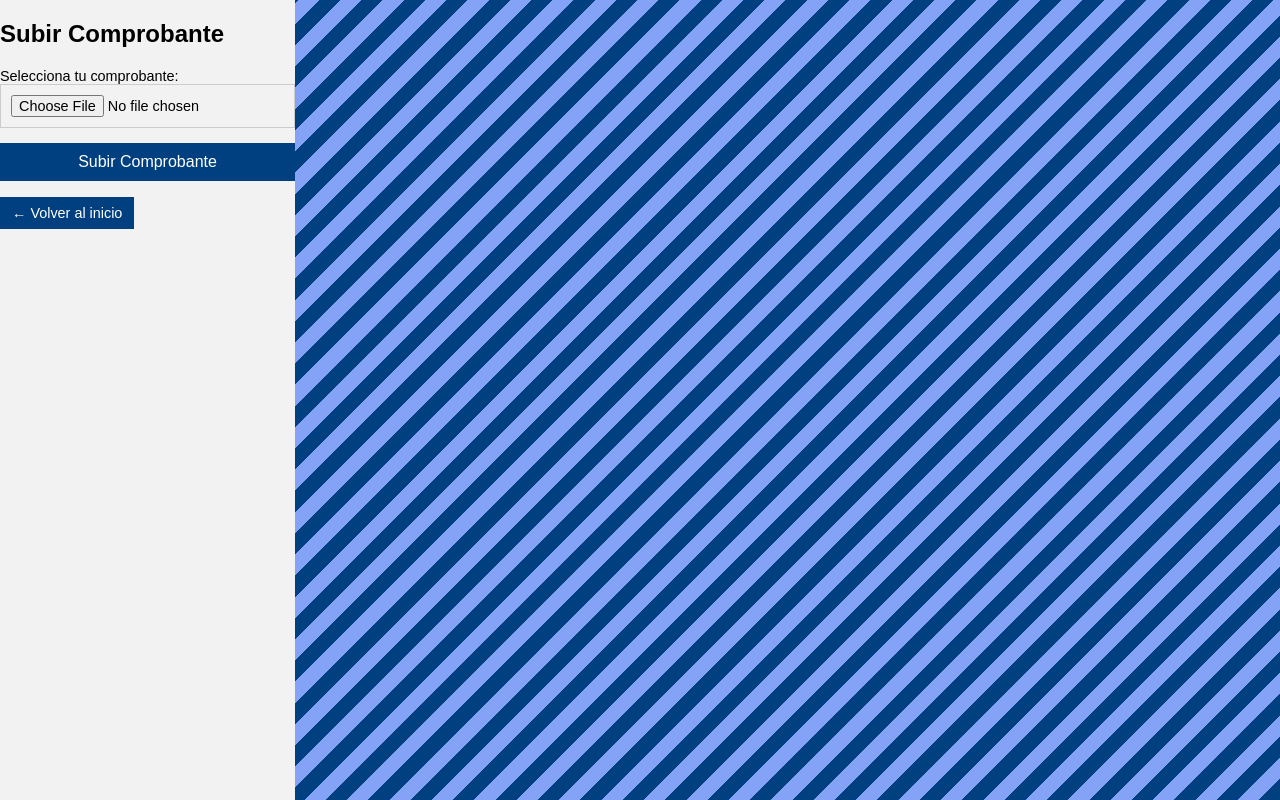
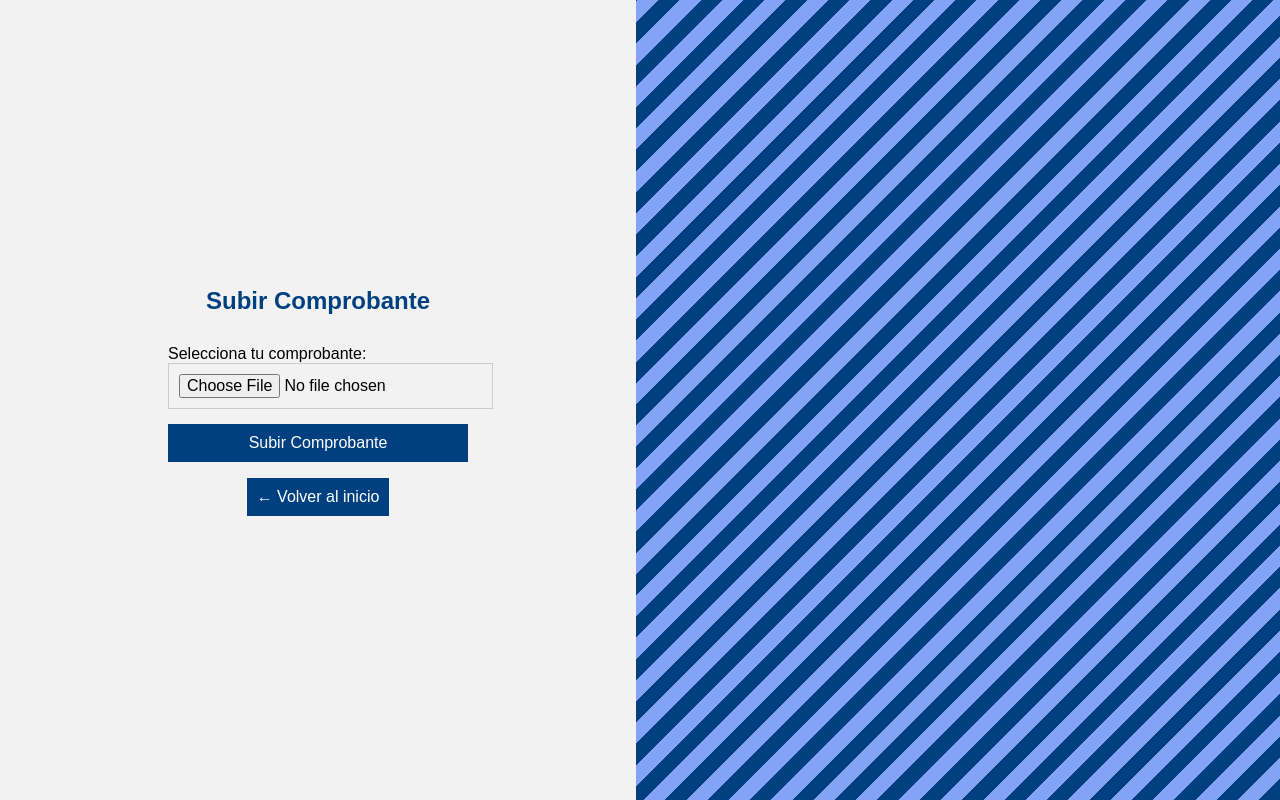
Before and after one commit to FISHnet178/FISHnet, a PHP site: page /comprobantes.php in a window 1280 px wide. Run offline with PHP 8.4, Linux system fonts and the light colour scheme.

Commit message:
Refactoriza el estilo del formulario de datos en dashboard.css: se eliminan estilos redundantes y se mejora la estructura para mayor consistencia visual.

```diff
--- a/app/estilos/dashboard.css
+++ b/app/estilos/dashboard.css
@@ -5,81 +5,47 @@
   font-family: Arial, sans-serif;
 }
 
-.action-buttons button {
-  padding: 8px 12px;
-  background-color: #004080;
-  color: white;
-  border: none;
-  font-size: 0.9em;
-  cursor: pointer;
-  transition: background-color 0.3s ease;
-}
-.action-buttons button:hover {
-  background-color: #003060;
-}
-
 .contenedor {
   display: flex;
   height: 100vh;
-  background-color: #f2f2f2;
 }
 
-.dashboard-content {
+.datos-form {
   flex: 1;
+  background-color: #f2f2f2;
   display: flex;
   flex-direction: column;
+  justify-content: center;
   align-items: center;
-  justify-content: center;
+  padding: 0 20px;
 }
 
-.center-block {
+.datos-form h2 {
+  margin-bottom: 30px;
+  color: #004080;
+}
+
+.datos-form form {
   display: flex;
   flex-direction: column;
-  align-items: center;
   gap: 15px;
   width: 100%;
   max-width: 300px;
 }
 
-.center-block h2 {
-  color: #004080;
-  font-size: 24px;
-  margin: 0;
-}
-
-#datos-form {
-  display: flex;
-  flex-direction: column;
-  gap: 15px;
-  width: 100%;
-}
-
-#datos-form label {
-  display: flex;
-  flex-direction: column;
-  font-size: 0.9em;
-}
-
-#datos-form input,
-#datos-form select,
-#datos-form textarea {
+.datos-form input {
   padding: 10px;
   border: 1px solid #ccc;
   font-size: 1em;
 }
 
-#datos-form button {
+.datos-form button {
   padding: 10px;
   background-color: #004080;
-  color: #fff;
+  color: white;
   border: none;
   font-size: 1em;
   cursor: pointer;
-  transition: background-color 0.3s ease;
-}
-
-#datos-form button:hover {
-  background-color: #003060;
 }
 
 .decoracion {
```
